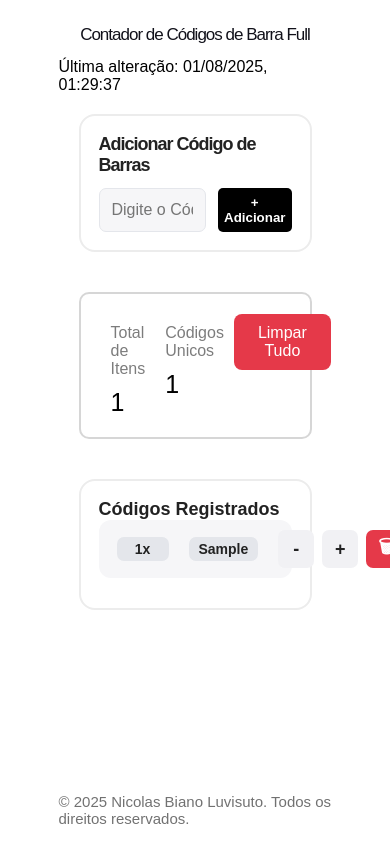
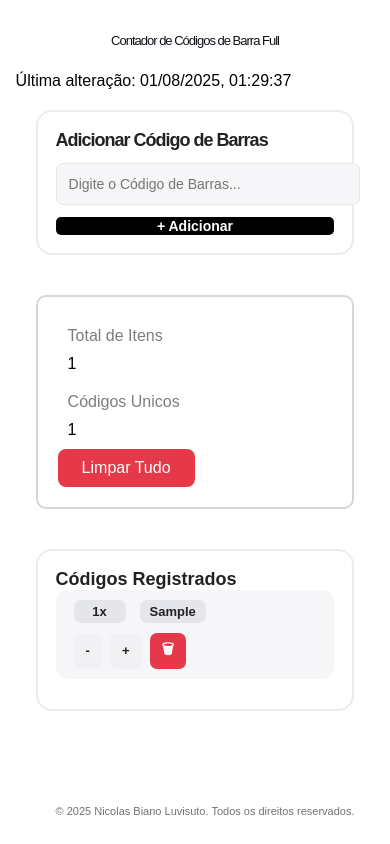
Before and after one commit to nicolasbiano/leitorcodigosfull, a plain HTML site: page index.html in a window 390 px wide. Both pictures are taken after typing "Sample" into the empty fields and a click on the button "+ Adicionar". Drawn offline with Linux system fonts and the light colour scheme; a web font is replaced by a local one.

Commit message:
Responsividade

```diff
--- a/style.css
+++ b/style.css
@@ -275,3 +275,101 @@ footer{
     font-size: 15px;
     color: #0000008e;
 }
+
+@media (max-width: 1024px) {
+  body {
+    margin-left: 8vw;
+    margin-right: 8vw;
+  }
+}
+
+@media (max-width: 768px) {
+  body {
+    margin-left: 4vw;
+    margin-right: 4vw;
+  }
+
+  #texto {
+    font-size: 15px;
+    padding: 1rem 0;
+  }
+
+  #add {
+    flex-direction: column;
+    gap: 12px;
+  }
+
+  #novocodigo,
+  #adicionar {
+    width: 100%;
+  }
+
+  .codigo-item {
+    flex-direction: column;
+    align-items: flex-start;
+    gap: 10px;
+  }
+
+  .info-codigo {
+    flex-wrap: wrap;
+    gap: 6px;
+  }
+
+  .info-codigo .codigo {
+    font-size: 13px;
+  }
+
+  .botoes-codigo {
+    justify-content: flex-start;
+    flex-wrap: wrap;
+  }
+
+  .botoes-codigo button,
+  .botoes-codigo .eliminar {
+    font-size: 14px;
+    min-width: auto;
+    min-height: auto;
+    padding: 6px 12px;
+  }
+
+  .quantidade {
+    font-size: 18px;
+  }
+
+  #total {
+    flex-direction: column;
+    gap: 10px;
+  }
+
+  footer {
+    font-size: 12px;
+    text-align: center;
+    padding: 10px;
+  }
+}
+
+@media (max-width: 480px) {
+  #texto {
+    font-size: 13px;
+  }
+
+  #novocodigo {
+    font-size: 14px;
+  }
+
+  #adicionar {
+    font-size: 14px;
+  }
+
+  .botoes-codigo button {
+    font-size: 13px;
+  }
+
+  .quantidade {
+    font-size: 16px;
+  }
+
+  footer {
+    font-size: 11px;
+  }
+}
```
